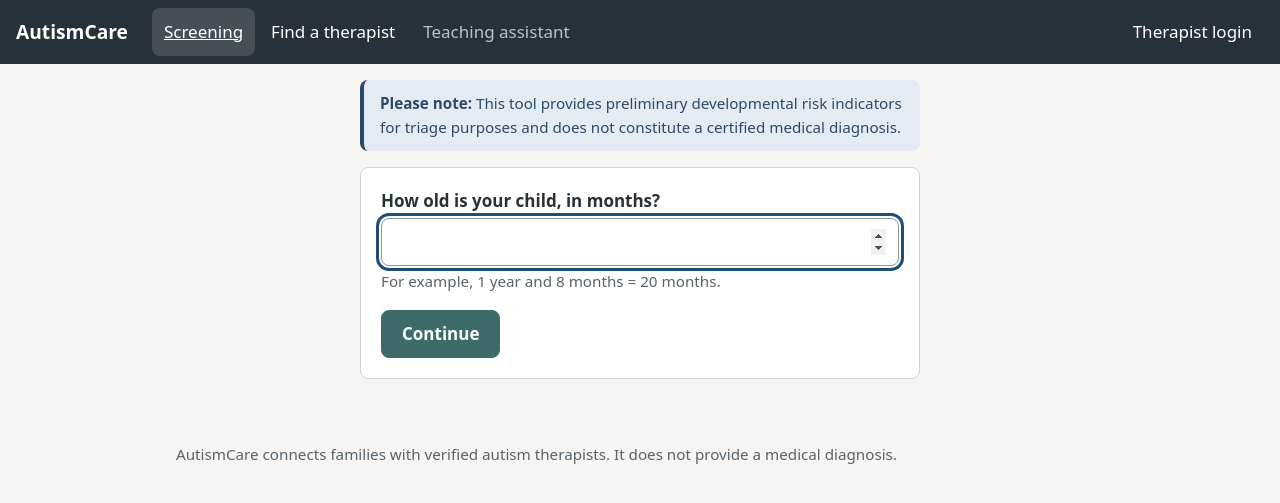
After one commit to pmganga/autismcare, a Django app: page /screening/questions/ in a window 1280 px wide. The commit adds this page. Shown: the top 503 px of the page. Run offline with Django 5.2, Linux system fonts and the light colour scheme; data that the repository does not hold is empty.

Commit message:
Add screening pages and disclaimer

```diff
--- a/config/settings.py
+++ b/config/settings.py
@@ -27,6 +27,7 @@ INSTALLED_APPS = [
     "rest_framework.authtoken",
     "accounts",
     "directory",
+    "screening",
 ]
 
 MIDDLEWARE = [
--- a/config/urls.py
+++ b/config/urls.py
@@ -5,8 +5,10 @@ urlpatterns = [
     path("admin/", admin.site.urls),
     path("api/auth/", include("accounts.api_urls")),
     path("api/", include("directory.api_urls")),
+    path("api/", include("screening.api_urls")),
     path("", include("accounts.urls")),
     path("", include("directory.urls")),
+    path("", include("screening.urls")),
 ]
 
 admin.site.site_header = "AutismCare administration"
--- a/static/css/style.css
+++ b/static/css/style.css
@@ -19,6 +19,7 @@
 }
 
 * { box-sizing: border-box; }
+[hidden] { display: none !important; }
 @media (prefers-reduced-motion: reduce) { * { scroll-behavior: auto !important; } }
 
 body {
@@ -123,6 +124,36 @@ input[type=range] { width: 100%; min-height: 48px; accent-color: var(--primary);
 .details dt { font-weight: 600; }
 .details dd { margin: 0; }
 
+/* ---------- screening ---------- */
+.disclaimer {
+  max-width: 560px; margin: 0 auto 1rem; padding: 0.75rem 1rem;
+  background: var(--info-bg); color: var(--info); border-left: 4px solid var(--info); border-radius: var(--radius);
+  font-size: 0.95rem;
+}
+.js-only { display: none; }
+.js .js-only { display: block; }
+.js .js-only.row, .js .step-nav:not([hidden]) { display: flex; }
+.js .step-nav[hidden], .step[hidden] { display: none; }
+.question { margin: 0 0 1.5rem; }
+.question-text { font-size: 1.25rem; font-weight: 600; margin-bottom: 1rem; }
+.progress { color: var(--muted); margin: 0 0 0.5rem; }
+.answer-buttons { display: grid; grid-template-columns: 1fr 1fr; gap: 0.75rem; }
+.answer { position: relative; display: block; margin: 0; }
+.answer input { position: absolute; opacity: 0; width: 1px; height: 1px; }
+.answer span {
+  display: flex; align-items: center; justify-content: center; min-height: 64px;
+  font-size: 1.15rem; font-weight: 600; cursor: pointer;
+  background: var(--secondary-bg); color: var(--primary-dark);
+  border: 2px solid var(--border); border-radius: var(--radius);
+}
+.answer input:checked + span { background: var(--primary); color: #fff; border-color: var(--primary); }
+.answer input:focus-visible + span { outline: 3px solid var(--focus); outline-offset: 2px; }
+.result-card { border-top: 6px solid var(--border); }
+.tier-low { border-top-color: var(--success); }
+.tier-medium { border-top-color: var(--warning); }
+.tier-high { border-top-color: var(--error); }
+.tier-badge { font-weight: 600; color: var(--muted); }
+
 @media (max-width: 600px) {
   .list-item { flex-direction: column; }
   .details { grid-template-columns: 1fr; }
--- /dev/null
+++ b/static/js/screening.js
@@ -0,0 +1,71 @@
+/* One question per screen (progressive enhancement).
+ * Without JavaScript the whole form shows on one page and still works.
+ * Choosing an answer moves straight to the next question. Back goes to the previous one.
+ * No animations (SRS 3.1).
+ */
+(function () {
+  "use strict";
+  var form = document.getElementById("screening-form");
+  if (!form) return;
+  document.documentElement.classList.add("js");
+
+  var steps = Array.prototype.slice.call(form.querySelectorAll(".step"));
+  var nav = form.querySelector(".step-nav");
+  var err = document.getElementById("step-error");
+  var age = document.getElementById("age");
+  var current = 0;
+
+  function showError(msg) { err.textContent = msg || ""; err.hidden = !msg; }
+
+  function show(i) {
+    current = Math.max(0, Math.min(i, steps.length - 1));
+    steps.forEach(function (s, k) { s.hidden = k !== current; });
+    nav.hidden = current === 0;
+    showError("");
+    var target = steps[current].querySelector("input:checked, input, button[type=submit]");
+    if (target) target.focus({ preventScroll: true });
+    window.scrollTo(0, 0);
+  }
+
+  function ageIsValid() {
+    var v = parseInt(age.value, 10);
+    if (isNaN(v)) { showError("Enter your child's age in months, as a number."); return false; }
+    if (v < parseInt(age.min, 10) || v > parseInt(age.max, 10)) {
+      form.submit(); // let the server explain the age range and link to the directory
+      return false;
+    }
+    return true;
+  }
+
+  form.addEventListener("click", function (e) {
+    var action = e.target.getAttribute("data-action");
+    if (action === "next" && ageIsValid()) show(current + 1);
+    if (action === "back") show(current - 1);
+  });
+
+  age.addEventListener("keydown", function (e) {
+    if (e.key === "Enter") { e.preventDefault(); if (ageIsValid()) show(current + 1); }
+  });
+
+  form.addEventListener("change", function (e) {
+    if (e.target.type === "radio") show(current + 1);
+  });
+
+  form.addEventListener("submit", function (e) {
+    var unanswered = steps.filter(function (s) {
+      return s.classList.contains("question") && !s.querySelector("input:checked");
+    });
+    if (unanswered.length) {
+      e.preventDefault();
+      show(steps.indexOf(unanswered[0]));
+      showError("Please answer this question.");
+    }
+  });
+
+  // Start where the parent needs to be (e.g. after a server-side error).
+  var hasAgeError = !!form.querySelector(".has-error #age");
+  var firstUnanswered = steps.findIndex(function (s) {
+    return s.classList.contains("question") && !s.querySelector("input:checked");
+  });
+  show(hasAgeError || !age.value ? 0 : (firstUnanswered === -1 ? steps.length - 1 : firstUnanswered));
+})();
--- a/templates/base.html
+++ b/templates/base.html
@@ -13,7 +13,7 @@
     <a class="brand" href="{% url 'home' %}">AutismCare</a>
     <nav aria-label="Main">
       <ul class="nav">
-        <li><span class="nav-link is-disabled" aria-disabled="true" title="Coming in a later increment">Screening</span></li>
+        <li><a class="nav-link {% if request.resolver_match.url_name|slice:':9' == 'screening' %}is-active{% endif %}" href="{% url 'screening' %}">Screening</a></li>
         <li><a class="nav-link {% if request.resolver_match.url_name == 'find' %}is-active{% endif %}" href="{% url 'find' %}">Find a therapist</a></li>
         <li><span class="nav-link is-disabled" aria-disabled="true" title="Coming in a later increment">Teaching assistant</span></li>
       </ul>
--- a/templates/directory/home.html
+++ b/templates/directory/home.html
@@ -8,7 +8,8 @@
 <section class="grid-3">
   <div class="card">
     <h2>Screening</h2>
-    <p class="muted">An early developmental screening questionnaire. Coming in the next increment.</p>
+    <p>A short, anonymous yes/no questionnaire for children aged 16 to 30 months.</p>
+    <a href="{% url 'screening' %}">Start screening</a>
   </div>
   <div class="card">
     <h2>Therapist directory</h2>
--- /dev/null
+++ b/templates/screening/_disclaimer.html
@@ -0,0 +1,3 @@
+<aside class="disclaimer" role="note" aria-label="Medical disclaimer" data-testid="disclaimer">
+  <strong>Please note:</strong> {{ disclaimer }}
+</aside>
--- /dev/null
+++ b/templates/screening/questionnaire.html
@@ -0,0 +1,54 @@
+{% extends "base.html" %}
+{% load static %}
+{% block title %}Screening questions · AutismCare{% endblock %}
+{% block content %}
+{% include "screening/_disclaimer.html" %}
+
+<form method="post" id="screening-form" class="card narrow" novalidate>
+  {% csrf_token %}
+
+  {% if errors.answers %}
+    <div class="badge badge-error" role="alert">{% for e in errors.answers %}<p>{{ e }}</p>{% endfor %}</div>
+  {% endif %}
+
+  <div class="step" data-step="age">
+    <div class="field{% if errors.child_age_months %} has-error{% endif %}">
+      <label for="age">How old is your child, in months?</label>
+      <input id="age" name="child_age_months" type="number" inputmode="numeric"
+             min="{{ min_age }}" max="{{ max_age }}" value="{{ age }}" required>
+      <p class="help">For example, 1 year and 8 months = 20 months.</p>
+      {% for e in errors.child_age_months %}<p class="badge badge-error">{{ e }}</p>{% endfor %}
+      {% if age_out_of_range %}<p><a href="{% url 'find' %}">Find a therapist near you</a></p>{% endif %}
+    </div>
+    <button type="button" class="btn js-only" data-action="next">Continue</button>
+  </div>
+
+  {% for q, answer in questions %}
+    <fieldset class="step question" data-step="{{ forloop.counter }}">
+      <p class="progress js-only">Question {{ forloop.counter }} of {{ questions|length }}</p>
+      <legend class="question-text">{{ q.text }}</legend>
+      <div class="answer-buttons">
+        <label class="answer">
+          <input type="radio" name="q{{ q.id }}" value="yes" {% if answer is True %}checked{% endif %} required>
+          <span>Yes</span>
+        </label>
+        <label class="answer">
+          <input type="radio" name="q{{ q.id }}" value="no" {% if answer is False %}checked{% endif %}>
+          <span>No</span>
+        </label>
+      </div>
+    </fieldset>
+  {% endfor %}
+
+  <div class="step" data-step="review">
+    <p class="js-only">You have answered every question.</p>
+    <button type="submit" class="btn">See my result</button>
+  </div>
+
+  <div class="row wrap step-nav js-only" hidden>
+    <button type="button" class="btn btn-quiet" data-action="back">Back</button>
+  </div>
+  <p id="step-error" class="badge badge-error" role="alert" hidden></p>
+</form>
+{% endblock %}
+{% block scripts %}<script src="{% static 'js/screening.js' %}"></script>{% endblock %}
```
Also changed, not shown: templates/screening/intro.html (added, +16 -0 lines), templates/screening/result.html (added, +22 -0 lines).
